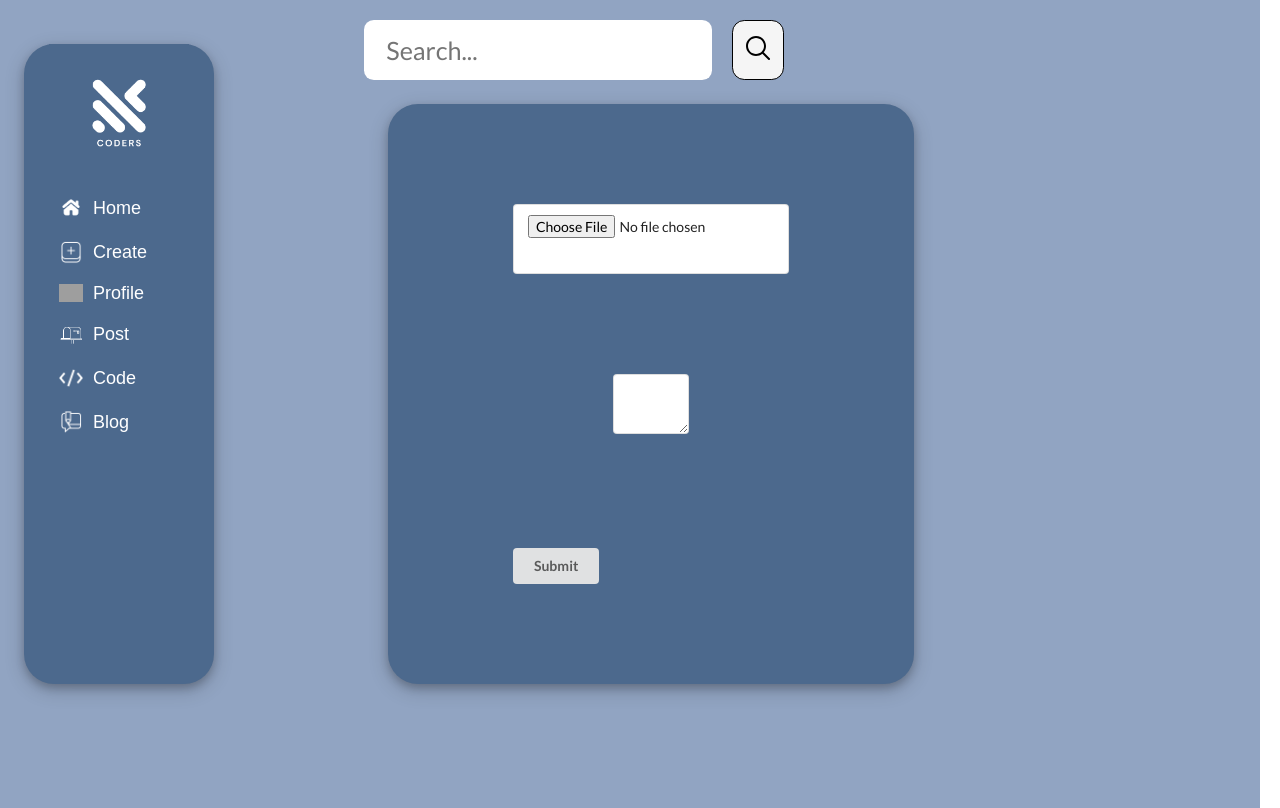
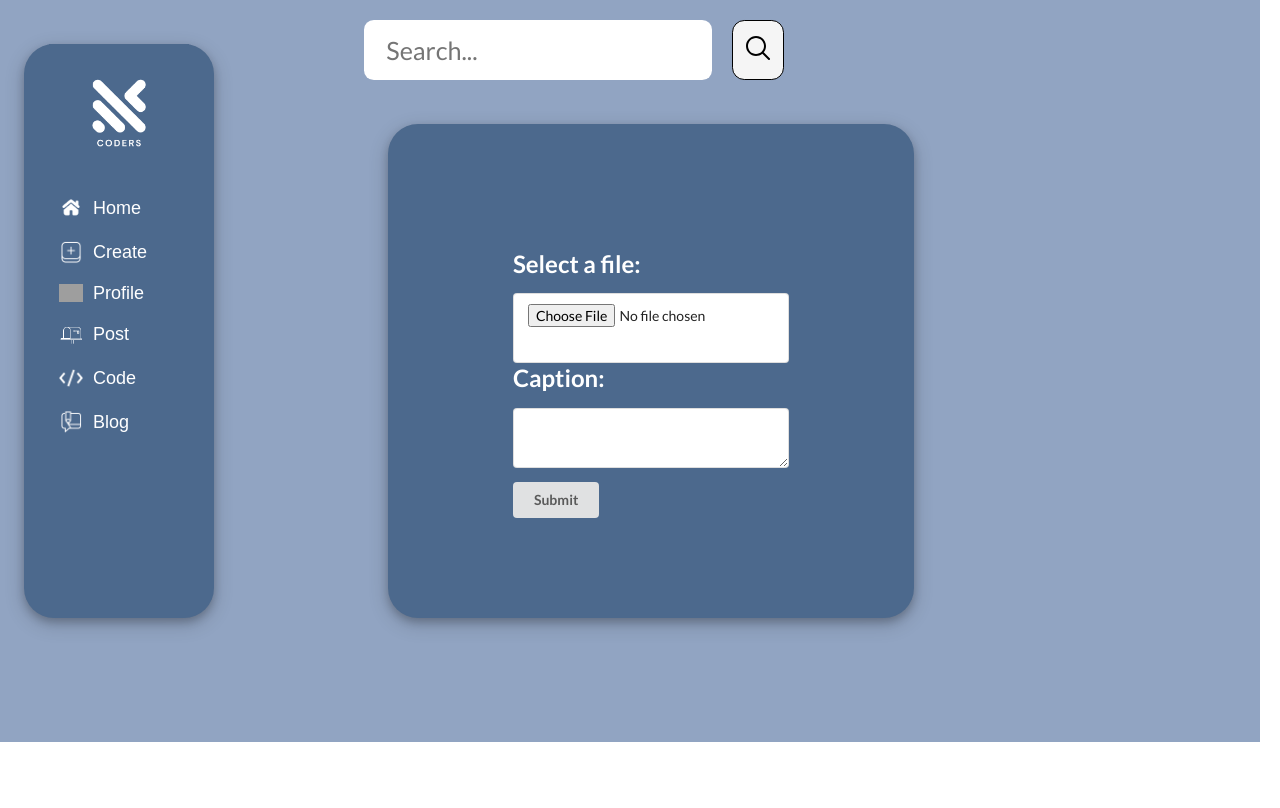
Before and after one commit to Controllah-Gabi/four_loops_frontend, a React (Create React App) app in the folder frontend_fourloop/: page /create in a window 1280 px wide. Built offline with nearby package versions, Linux system fonts and the light colour scheme; grey boxes are pictures that could not be loaded.

Commit message:
create page finished done

```diff
--- a/frontend_fourloop/src/App.css
+++ b/frontend_fourloop/src/App.css
@@ -246,6 +246,19 @@ label {
   box-shadow: 0 4px 8px 0 rgba(0, 0, 0, 0.2), 0 6px 20px 0 rgba(0, 0, 0, 0.19);
 }
 
-.field{
+.form-field{
   padding: 100px;
 }
+
+h2{
+  color: #fff;
+}
+
+input{
+  margin-bottom: 20px;
+}
+
+.form-field img{
+  margin-top: 20px;
+  width: -webkit-fill-available;
+}
--- a/frontend_fourloop/src/components/Create.jsx
+++ b/frontend_fourloop/src/components/Create.jsx
@@ -13,8 +13,10 @@ export default function Create() {
   return (
     <div className="create-post">
       <form className="ui form">
+      <div className="form-field">
       <div className="field">
       <label>Select a file</label>
+      <h2>Select a file:</h2>
         <input
           type="file"
           name="Myfile"
@@ -26,10 +28,11 @@ export default function Create() {
           <img id="image" src={URL.createObjectURL(uploadImg)} />
         ) : null}
       <div class="field">
-
+      <h2>Caption:</h2>
   <textarea rows="2" cols="50" id="text"></textarea>
   </div>
       <button className="ui button" type="submit" onClick={(e) => {e.preventDefault()}}>Submit</button>
+      </div>
       </div>
       </form>
     </div>
```
